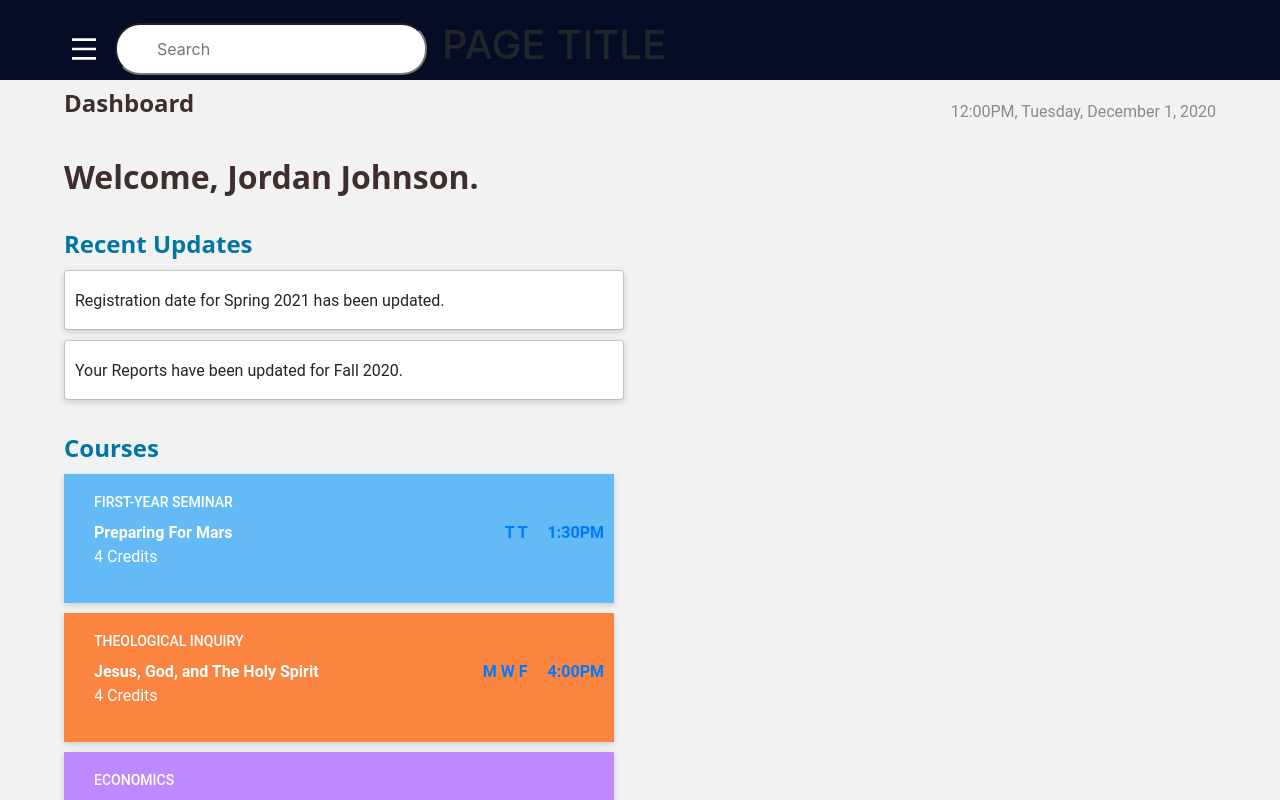
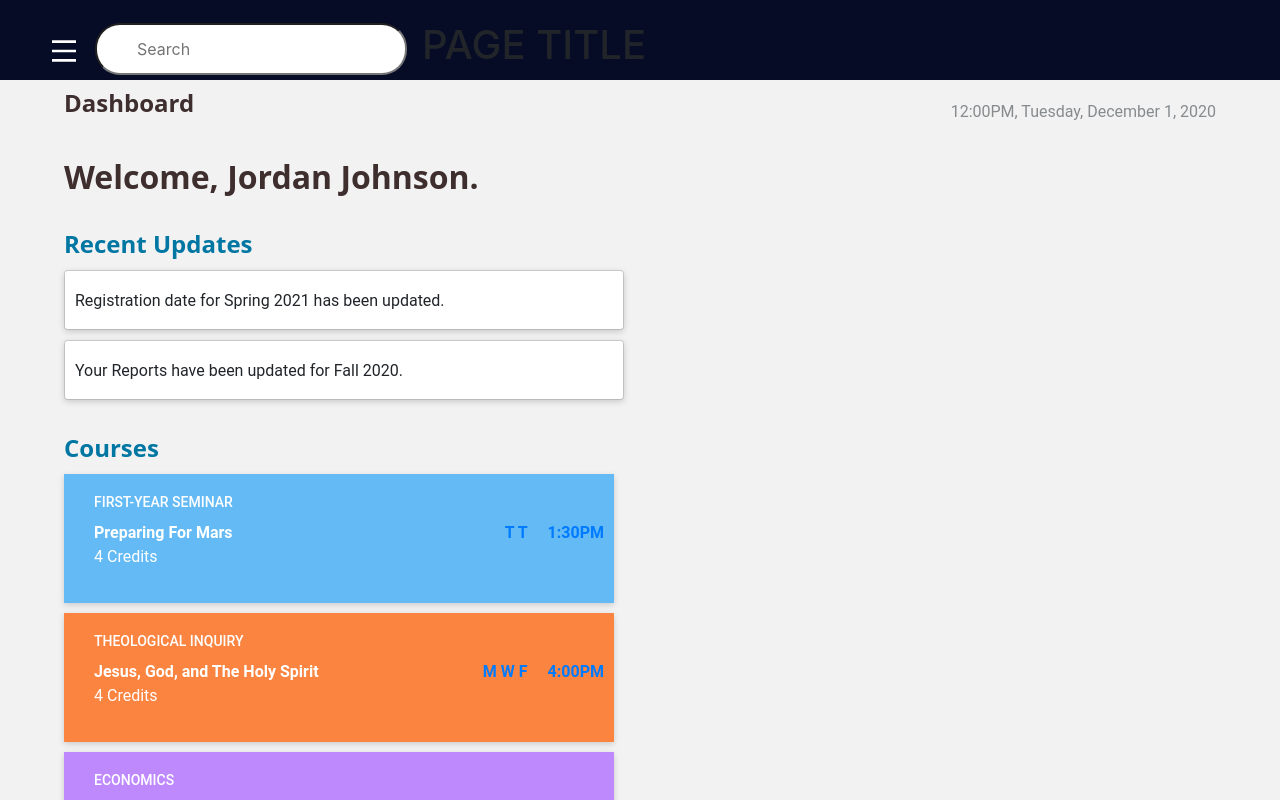
Before and after one commit to TyniTay/Prowlers, a React (Create React App) app: page /dashboard in a window 1280 px wide. Shown: the top 800 px of the page. Built offline with nearby package versions, Linux system fonts and the light colour scheme; the HTML template or start-up script is replaced by a standard one.

Commit message:
Update Dashboard.css

```diff
--- a/src/Components/Pages/Dashboard/Dashboard.css
+++ b/src/Components/Pages/Dashboard/Dashboard.css
@@ -134,7 +134,7 @@ div.recentUpdates h4, div.coursePreview h4, div.resourceSection h4 {
   text-transform: uppercase;
 }
 
-a {
+div.coursePreview a {
   text-align: left;
   font-size: 16px;
   font-family: "Roboto", sans-serif;
```
